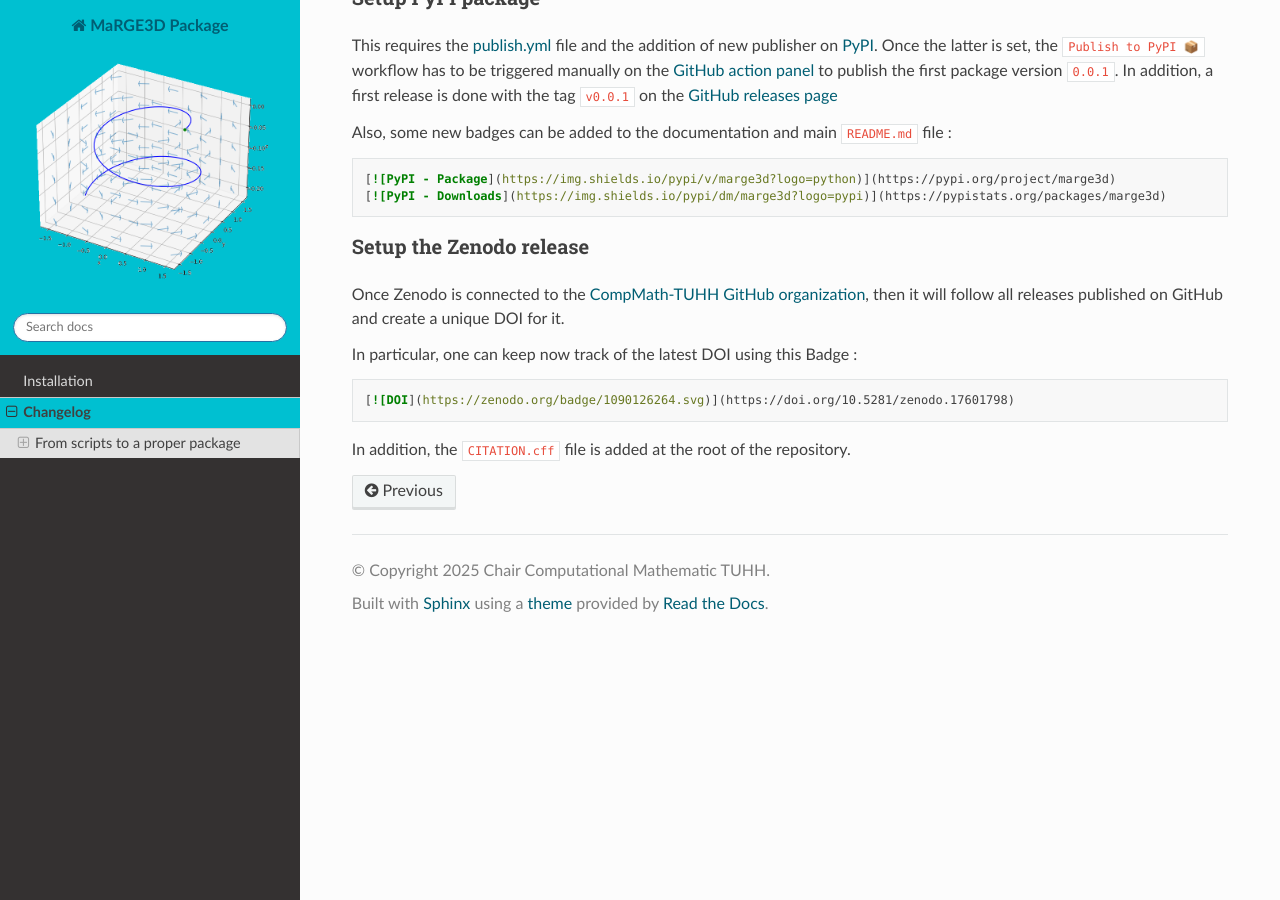
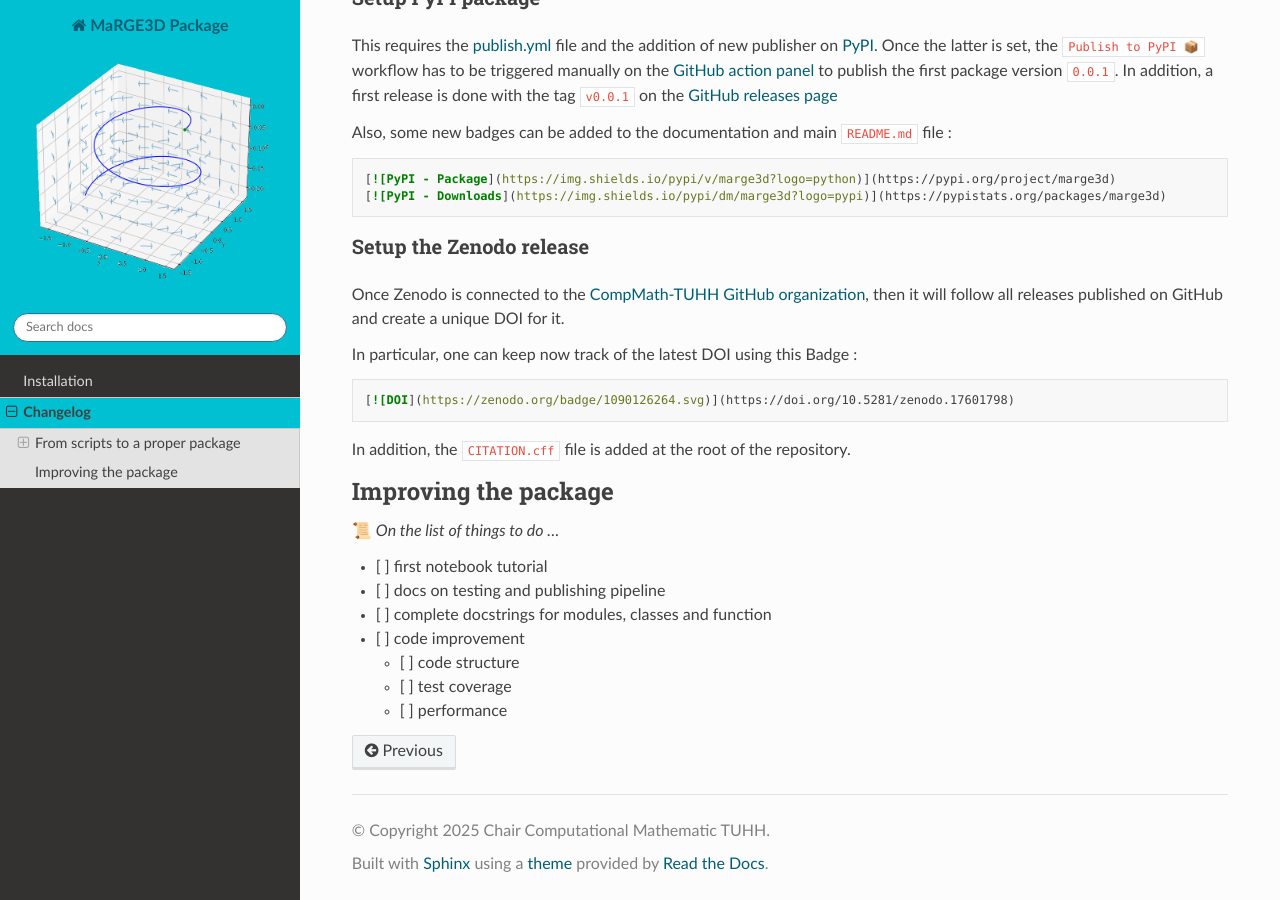
Before and after one commit to CompMath-TUHH/MaRGE_3D_solver, a Sphinx documentation site: the page built from docs/changelog.md, in a window 1280 px wide and 900 px high, scrolled down 4790 px. Built offline with Sphinx 7.4.7 and the Read the Docs theme 3.1.0, drawn with Linux system fonts in a browser that asks for light colours; pages that are not in the unit, such as notebooks, are missing from menus.

Commit message:
TL: what's left ...

````diff
--- a/docs/changelog.md
+++ b/docs/changelog.md
@@ -284,3 +284,16 @@ In particular, one can keep now track of the latest DOI using this Badge :
 ```
 
 In addition, the [`CITATION.cff`](../CITATION.cff) file is added at the root of the repository.
+
+
+## Improving the package
+
+📜 _On the list of things to do ..._
+
+- [ ] first notebook tutorial
+- [ ] docs on testing and publishing pipeline
+- [ ] complete docstrings for modules, classes and function
+- [ ] code improvement
+  - [ ] code structure
+  - [ ] test coverage
+  - [ ] performance
````
